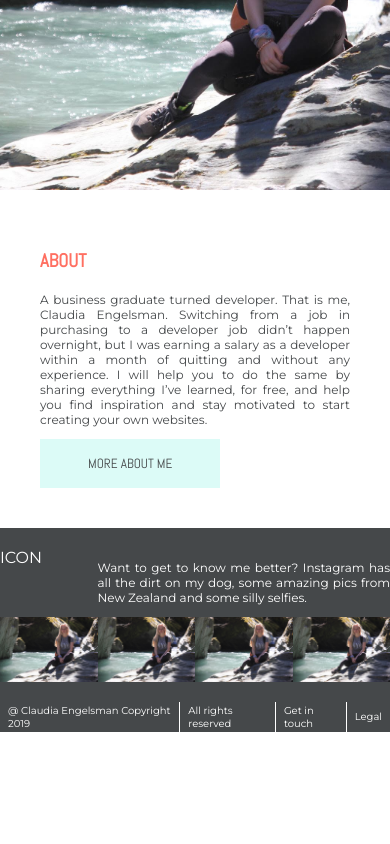
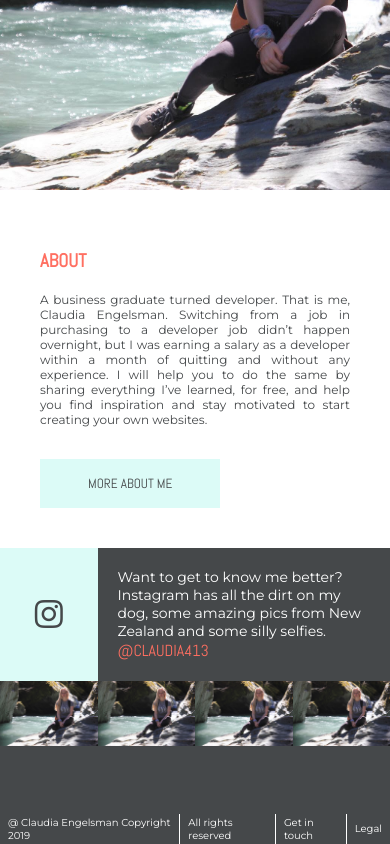
Before and after one commit to Claudia413/supreme-octo-fun, a Vue app: page /#/ in a window 390 px wide. Shown: the part 463-1307 px from the top of the page. Before the commit the page ends 1195 px from the top, so only its background shows below. Built offline with nearby package versions, Linux system fonts and the light colour scheme; a web font is replaced by a local one.

Commit message:
Add FontAwesome Icon, refactor styling responsiveness, adjust padding

```diff
--- a/public/index.html
+++ b/public/index.html
@@ -1,17 +1,23 @@
 <!DOCTYPE html>
 <html lang="en">
+
 <head>
   <meta charset="utf-8">
   <meta http-equiv="X-UA-Compatible" content="IE=edge">
   <meta name="viewport" content="width=device-width,initial-scale=1.0">
   <link rel="icon" href="<%= BASE_URL %>favicon.ico">
+  <!-- Import Font awesome -->
+  <link rel="stylesheet" href="https://use.fontawesome.com/releases/v5.7.2/css/all.css" integrity="sha384-fnmOCqbTlWIlj8LyTjo7mOUStjsKC4pOpQbqyi7RrhN7udi9RwhKkMHpvLbHG9Sr" crossorigin="anonymous">
   <title>supreme-octo</title>
 </head>
+
 <body>
   <noscript>
-      <strong>We're sorry but this website doesn't work properly without JavaScript enabled. Please enable it to continue.</strong>
+    <strong>We're sorry but this website doesn't work properly without JavaScript enabled. Please enable it to
+      continue.</strong>
   </noscript>
   <div id="app"></div>
   <!-- built files will be auto injected -->
 </body>
+
 </html>
--- a/src/App.vue
+++ b/src/App.vue
@@ -10,6 +10,7 @@
 
 <script>
 import './assets/main.scss'
+import './assets/_variables.scss'
 
 export default {
 
--- a/src/components/Footer.vue
+++ b/src/components/Footer.vue
@@ -1,8 +1,11 @@
 <template>
 	<footer class>
 		<section class="instafeed">
-      <span class="instagram-icon">ICON</span>
-			<p class="instagram-intro">Want to get to know me better? Instagram has all the dirt on my dog, some amazing pics from New Zealand and some silly selfies.</p>
+			<span class="instagram-icon fab fa-instagram"></span>
+			<div class="instagram-intro">
+				<p>Want to get to know me better? Instagram has all the dirt on my dog, some amazing pics from New Zealand and some silly selfies.</p>
+				<a href="http://instagram.com/claudia414" class="cta-link">@Claudia413</a>
+			</div>
 			<img src="../assets/Claudia.jpg">
 			<img src="../assets/Claudia.jpg">
 			<img src="../assets/Claudia.jpg">
@@ -26,6 +29,8 @@ export default {
 
 <!-- Add "scoped" attribute to limit CSS to this component only -->
 <style scoped lang="scss">
+@import "../assets/_variables.scss";
+
 footer {
 	color: white;
 	background-color: #45484a;
@@ -36,11 +41,10 @@ footer {
 		grid-template-columns: repeat(5, 1fr);
 		grid-template-rows: 100%;
 		grid-template-areas: "instagram-intro ....";
-		padding: 20px 40px;
-		padding-right: 0;
+		padding: 0;
 		@media only screen and (max-width: 768px) {
 			grid-template-columns: repeat(4, 1fr);
-			grid-template-rows: repeat(2, auto);
+			grid-template-rows: repeat(2, 1fr);
 			grid-template-areas:
 				"instagram-icon  instagram-intro instagram-intro instagram-intro"
 				"instagram-pic    instagram-pic   instagram-pic   instagram-pic";
@@ -51,15 +55,41 @@ footer {
 			@media only screen and (max-width: 768px) {
 				display: inline-block;
 				grid-area: instagram-icon;
+				background-color: $highlight-color;
+				display: flex;
+				justify-content: center;
+				font-size: 32px;
+				color: $text-color;
+				align-items: center;
 			}
 		}
 		.instagram-intro {
 			grid-area: instagram-intro;
+			display: flex;
+			justify-content: center;
+			align-items: flex-start;
+			flex-direction: column;
+			margin: 0;
+			padding: 20px;
+			.cta-link {
+				font-family: "Abel", sans-serif;
+				color: $primary-bright;
+				text-transform: uppercase;
+				text-decoration: none;
 			}
 			p {
 				color: inherit;
-			text-align: justify;
+				text-align: left;
+				margin: 0;
+				@media only screen and (max-width: 1028px) {
+					font-size: 11px;
 				}
+				@media only screen and (max-width: 768px) {
+					font-size: 14px;
+				}
+			}
+		}
+
 		img {
 			width: 100%;
 			height: auto;
--- a/src/views/Home.vue
+++ b/src/views/Home.vue
@@ -5,7 +5,7 @@
     <section class="intro-text">
       <h3>About</h3>
       <p>A business graduate turned developer. That is me, Claudia Engelsman. Switching from a job in purchasing to a developer job didn’t happen overnight, but I was earning a salary as a developer within a month of quitting and without any experience. I will help you to do the same by sharing everything I’ve learned, for free, and help you  find inspiration and stay motivated to start creating your own websites.</p>
-      <button>More about me</button>
+      <button class="mt-2">More about me</button>
     </section>
     <Footer class="footer"/>
   </div>
@@ -67,5 +67,8 @@ max-width: 100vw;
   grid-area: footer;
   max-width: 100vw;
 }
+.mt-2 {
+  margin-top: 20px;
+}
 
 </style>
```
Lines whose indentation alone changed are shown as unchanged.
